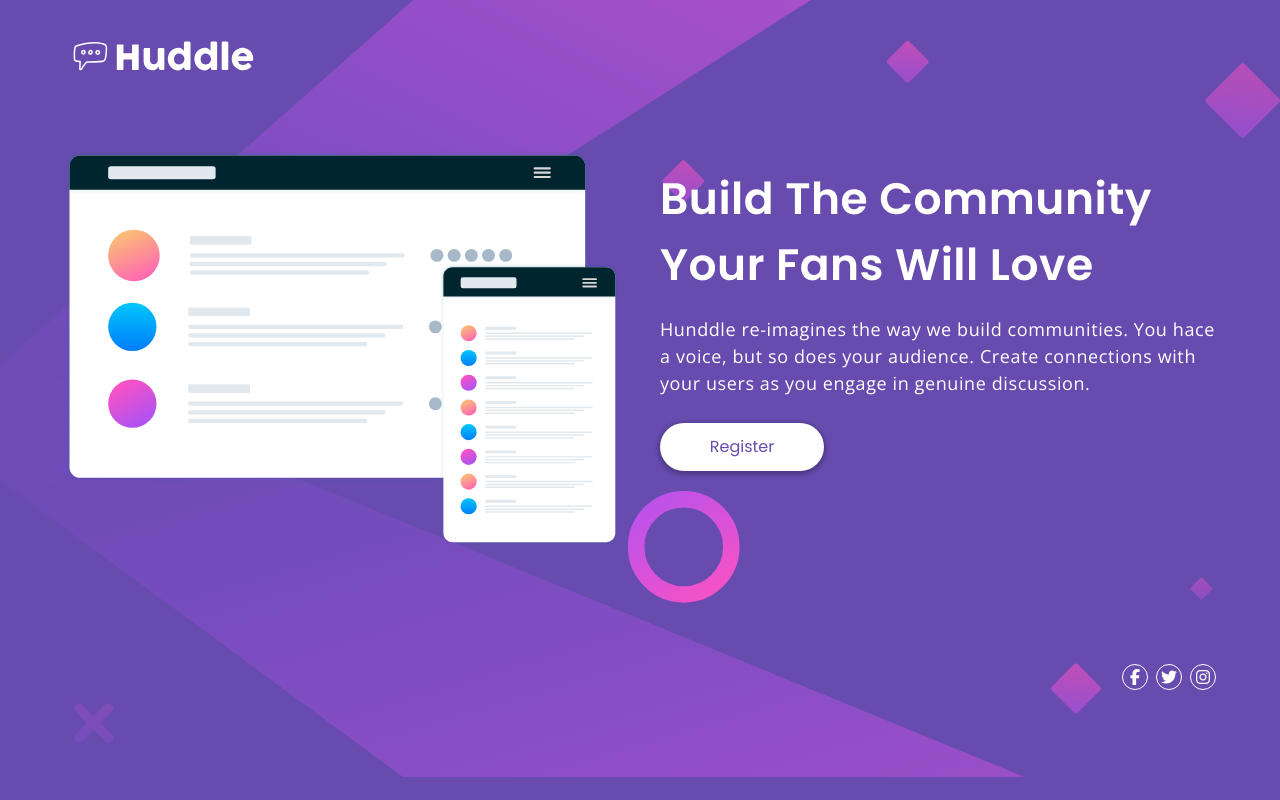
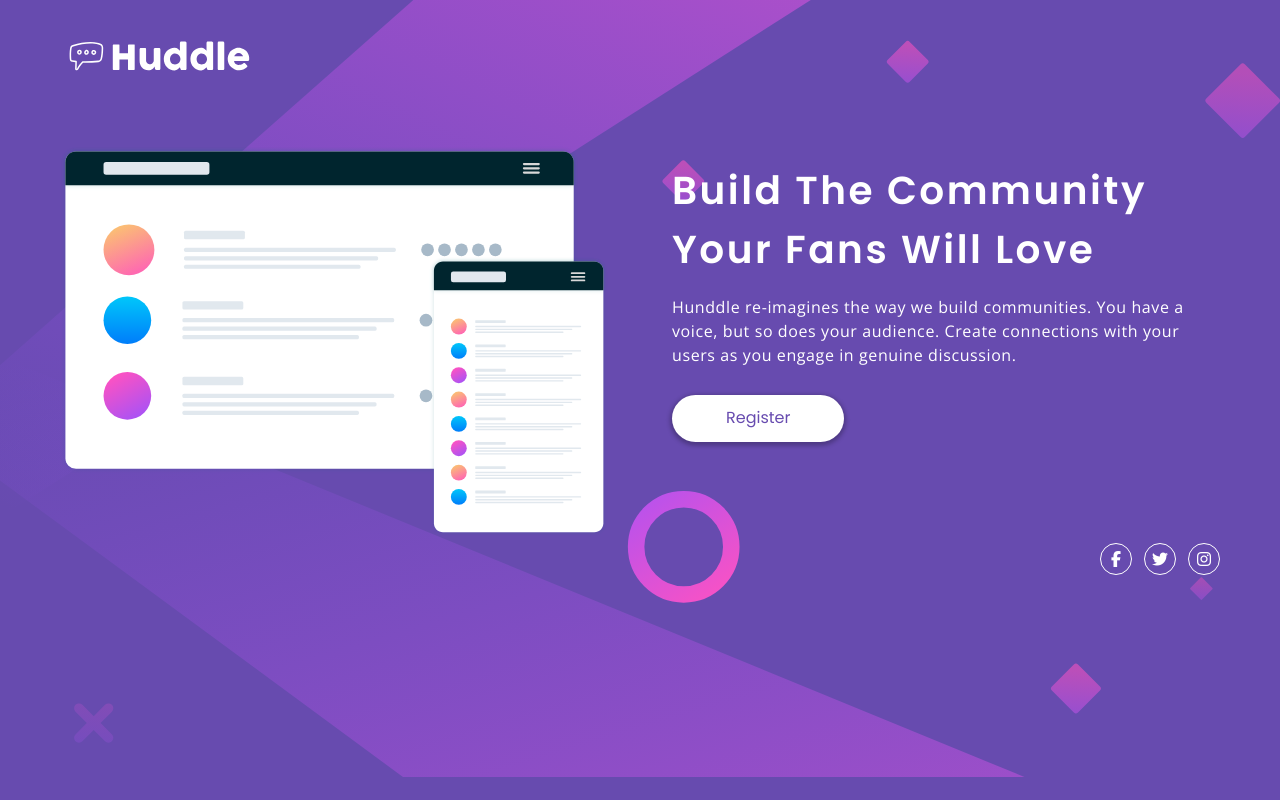
Before and after one commit to NewtonGrav/huddle-landing-page, a plain HTML site: page index.html in a window 1280 px wide. Drawn offline with nearby package versions, Linux system fonts and the light colour scheme.

Commit message:
Se modifico la estrutura del grid, el padding de las secciones y el nombres de las clases

```diff
--- a/index.html
+++ b/index.html
@@ -16,43 +16,42 @@
 
 <body>
 
-  <div class="content">
-    <header class="content__logo">
+  <div class="inner">
+    <header class="inner__logo">
       <img src="./images/logo.svg" alt="Logo">
     </header>
 
-    <main class="content__product product">
+    <main class="inner__product product">
       <section class="product__ilustration">
         <img src="./images/illustration-mockups.svg" alt="Ilustration">
       </section>
 
-      <section class="product__inner">
-        <div class="product-description">
+      <section class="product__description">
+        <div class="description__text">
           <p class="title">
             Build the community your fans will love
           </p>
 
           <p class="paragraph">
-            Hunddle re-imagines the way we build communities. You hace a voice, but so does your audience. Create
+            Hunddle re-imagines the way we build communities. You have a voice, but so does your audience. Create
             connections with your users as you engage in genuine discussion.
           </p>
         </div>
 
         <button class="product__btn btn-register">Register</button>
-
       </section>
     </main>
 
-    <footer class="content__icons social-icons">
-      <div class="icon-container">
+    <footer class="inner__icons social-icons">
+      <a class="icon-container">
         <i class="fab fa-facebook-f"></i>
-      </div>
-      <div class="icon-container">
+      </a>
+      <a class="icon-container">
         <i class="fab fa-twitter"></i>
-      </div>
-      <div class="icon-container">
+      </a>
+      <a class="icon-container">
         <i class="fab fa-instagram"></i>
-      </div>
+      </a>
     </footer>
   </div>
 
--- a/styles/main.scss
+++ b/styles/main.scss
@@ -1,6 +1,5 @@
-@import 'sass/normalize';
-@import 'sass/variables';
-@import 'sass/font-sizes';
+@import "sass/normalize";
+@import "sass/variables";
 
 * {
   box-sizing: border-box;
@@ -11,33 +10,35 @@ html {
 }
 
 body {
-    font-family: $font_family__open-sans;
-    background: $color_main;
-    line-height: $line-height__body;
   width: 100vw;
   height: 100vh;
+  max-width: 100%;
+  font-family: $font_family__open-sans;
+  line-height: $line-height__body;
 
-
+  background: $color__main;
   background-image: url("./../images/bg-mobile.svg");
   background-repeat: no-repeat;
   background-size: contain;
 }
 
-.content {
-    width: 100vw;
-    height: 100vh;
-    padding: 32px 40px;
-
-    display: grid;
-    grid-template-rows: repeat(2, min-content) 1fr;
-    // grid-template-rows: min-content 1fr min-content;
-    grid-template-columns: 1fr;
+a {
+  cursor: pointer;
+  color: white;
 }
 
+.inner {
+  display: grid;
+  grid-template-columns: 1fr;
+  grid-template-rows: repeat(3, min-content);
+  grid-template-areas: "header""main-content""social";
+  padding: 0 36px;
+}
 
 // ***** Header Star *****
-.content__logo {
-    margin-bottom: 60px;
+.inner__logo {
+  grid-area: header;
+  padding: 32px 0 60px;
 
   & img {
     width: 120px;
@@ -46,29 +47,34 @@ body {
 
 // ***** Header End *****
 
-// ***** Main content Star *****
+// ***** Product Star *****
+.inner__product {
+  grid-area: main-content;
+  padding-bottom: 60px;
+}
+
 .product {
   display: grid;
-    grid-template-columns: repeat(auto-fit, minmax(350px, 1fr));
+
+  // Definir explicitamente las columnas para tener mayor control sobre ambas secciones y sus limites
+  grid-template-columns: repeat(auto-fit, minmax(250px, 1fr));
   grid-auto-rows: min-content;
   grid-gap: 40px;
 }
 
 .product__ilustration {
-
   & img {
-        width: 100%;
+    max-width: 100%;
     height: auto;
   }
 }
 
-
-.product__inner {
+.product__description {
   text-align: center;
 }
 
-.product-description {
-    color: white;
+.description__text {
+  color: $color__text;
   line-height: 1.5;
 }
 
@@ -76,7 +82,7 @@ body {
   margin: 16px 0;
   text-transform: capitalize;
   font-size: 23px;
-    letter-spacing: .5px;
+  letter-spacing: 0.5px;
   font-weight: $font-weight__semi-bold;
   font-family: $font_family__poppins;
 }
@@ -87,44 +93,41 @@ body {
 }
 
 .product__btn {
-    margin-top: 8px;
+  margin-top: 12px;
 }
 
 .btn-register {
-    width: 60%;
-    height: 36px;
-    background: white;
-    color: $color_main;
-    font-family: $font_family__poppins;
+  padding: 10px 64px;
   border-radius: 24px;
   border: none;
-
+  color: $color__main;
+  background: white;
+  font-family: $font_family__poppins;
   box-shadow: 0 1.8px 4px 2px rgba(0, 0, 0, 0.25);
+  cursor: pointer;
 }
 
-// ***** Main content End *****
+// ***** Product End *****
 
-// ***** Footer Star *****
-.content__icons {
-    align-self: center;
+// ***** Icons Start *****
+.inner__icons {
+  padding-bottom: 48px;
 }
 
 .social-icons {
   display: grid;
   grid-auto-flow: column;
   justify-content: center;
-    grid-gap: 8px;
+  grid-gap: 12px;
   color: white;
 }
 
 .icon-container {
+  position: relative;
   width: 26px;
   height: 26px;
   border: 1.8px solid white;
   border-radius: 100%;
-
-    position: relative;
-
 
   & i {
     position: absolute;
@@ -134,9 +137,7 @@ body {
   }
 }
 
-// ***** Footer End *****
-
-
+// ***** Icons End *****
 @media screen and (min-width: 768px) {
   html {
     font-size: $font-size__desktop;
@@ -148,38 +149,66 @@ body {
     background-size: contain;
   }
 
-    .content {
-        padding: 32px 64px 0 64px;
+  .inner {
+    padding: 0 60px;
   }
 
-    .content__logo {
-        margin-bottom: 64px;
+  .inner__logo {
+    // padding: 60px;
+    padding-top: 32px;
 
     & img {
       width: 194px;
     }
   }
 
-    .product__inner {
+  .inner__product {
+    padding: 0;
+
+  }
+
+  .product {
+    grid-gap: 64px;
+  }
+
+  .product__ilustration {
+    // margin-right: -48px;
+  }
+
+  .product__description {
     text-align: left;
   }
 
+  .description__text {}
+
+
   .title {
-        font-size: 44px;
-        // letter-spacing: 1px;
+    font-size: 39px;
+    letter-spacing: 2.5px;
   }
 
   .paragraph {
     letter-spacing: 0.6px;
-        font-size: 18px;
+    font-size: $font_size__desktop;
   }
 
   .btn-register {
-        width: 164px;
-        height: 48px;
+    padding: 14px 54px;
+
+    &:hover {
+      box-shadow: none;
+    }
   }
 
-    .content__icons {
+  .inner__icons {
+    padding-bottom: 0;
+    // padding-right: 84px;
+
     justify-content: flex-end;
   }
+
+  .icon-container {
+    width: 32px;
+    height: 32px;
   }
+}
--- a/styles/sass/_font-sizes.scss
+++ /dev/null
@@ -1,27 +0,0 @@
-h1,
-h2,
-h3,
-h4,
-h5 {
-    line-height: $line-height__headers;
-}
-
-h1 {
-    font-size: 3.052rem;
-}
-
-h2 {
-    font-size: 2.441rem;
-}
-
-h3 {
-    font-size: 1.953rem;
-}
-
-h4 {
-    font-size: 1.563rem;
-}
-
-h5 {
-    font-size: 1.25rem;
-}
--- a/styles/sass/_variables.scss
+++ b/styles/sass/_variables.scss
@@ -1,9 +1,9 @@
 //*************************** Colors ***************************
-$color_main: hsl(257, 40%, 49%) !default;
+$color__main: hsl(257, 40%, 49%) !default;
+$color__text: hsl(0, 0%, 100%) !default;
 
 
 //*************************** Fonts ***************************
-$font-size__small: 0.8rem;
 $font-weight__regular: 400 !default;
 $line-height__body: 1.45 !default;
 $line-height__headers: 1.15 !default;
```
Also changed, not shown: styles/main.css, 1 other file. Lines whose indentation alone changed are shown as unchanged.
